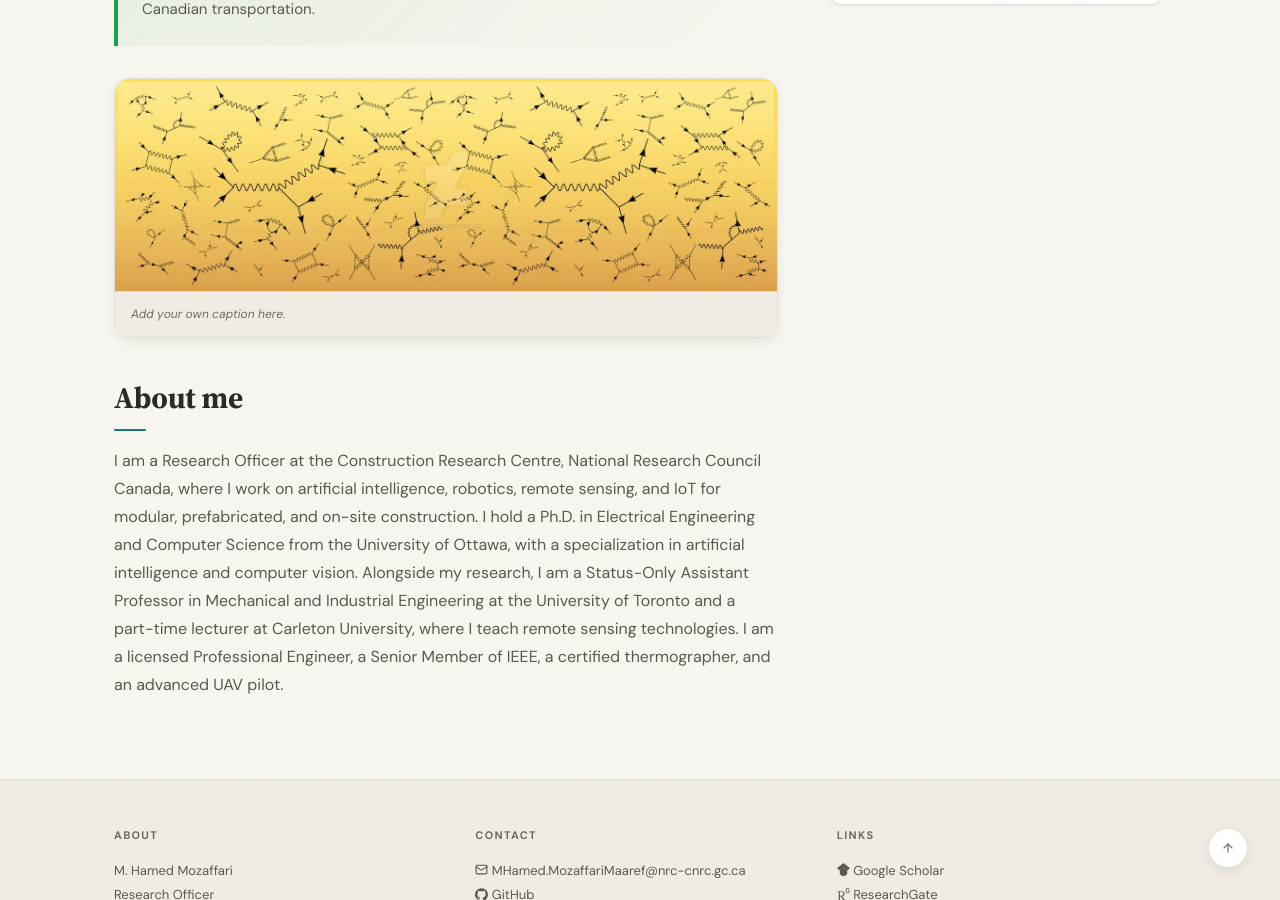
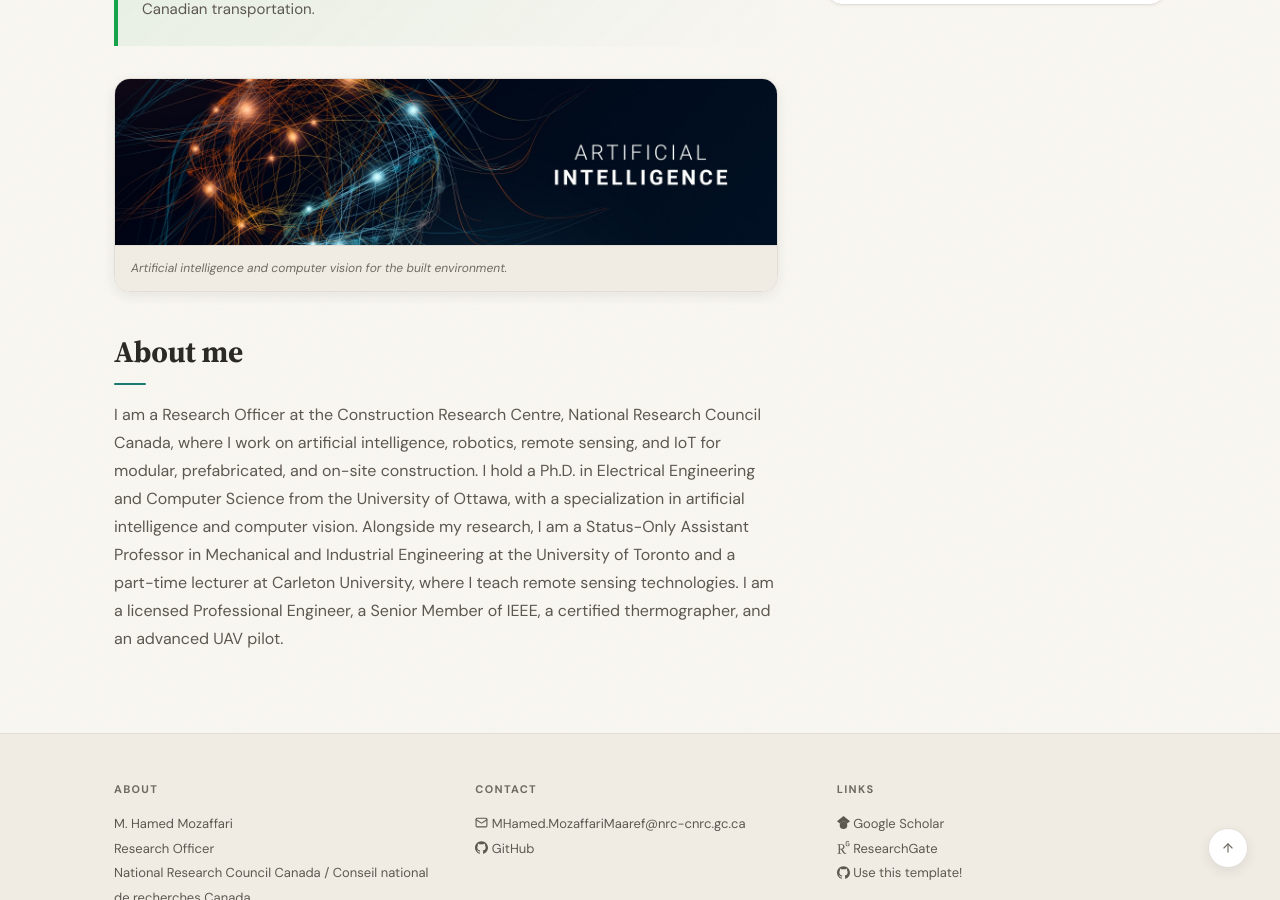
Before and after one commit to Hamed-Mozaffari/Hamed-Mozaffari.github.io, a Jekyll site: the page built from _pages/home.md, in a window 1280 px wide and 900 px high, scrolled down 676 px. Built offline with Jekyll 4.4.1, drawn with Linux system fonts in a browser that asks for light colours.

Commit message:
Update banner image and caption in home page

```diff
--- a/_pages/home.md
+++ b/_pages/home.md
@@ -26,8 +26,8 @@ The common thread is turning visual and sensor data into decisions that engineer
 </div>
 
 <div class="banner-frame" markdown="0">
-<img src="{{ '/images/banner.webp' | relative_url }}" alt="Research banner" width="1400" height="449" loading="lazy">
-<div class="banner-caption">Add your own caption here.</div>
+<img src="{{ '/images/artificial.jpeg' | relative_url }}" alt="Artificial intelligence and computer vision applied to the built environment" width="1400" height="449" loading="lazy">
+<div class="banner-caption">Artificial intelligence and computer vision for the built environment.</div>
 </div>
 
 {% capture selected %}{% bibliography --query @*[selected=true] %}{% endcapture %}
```
